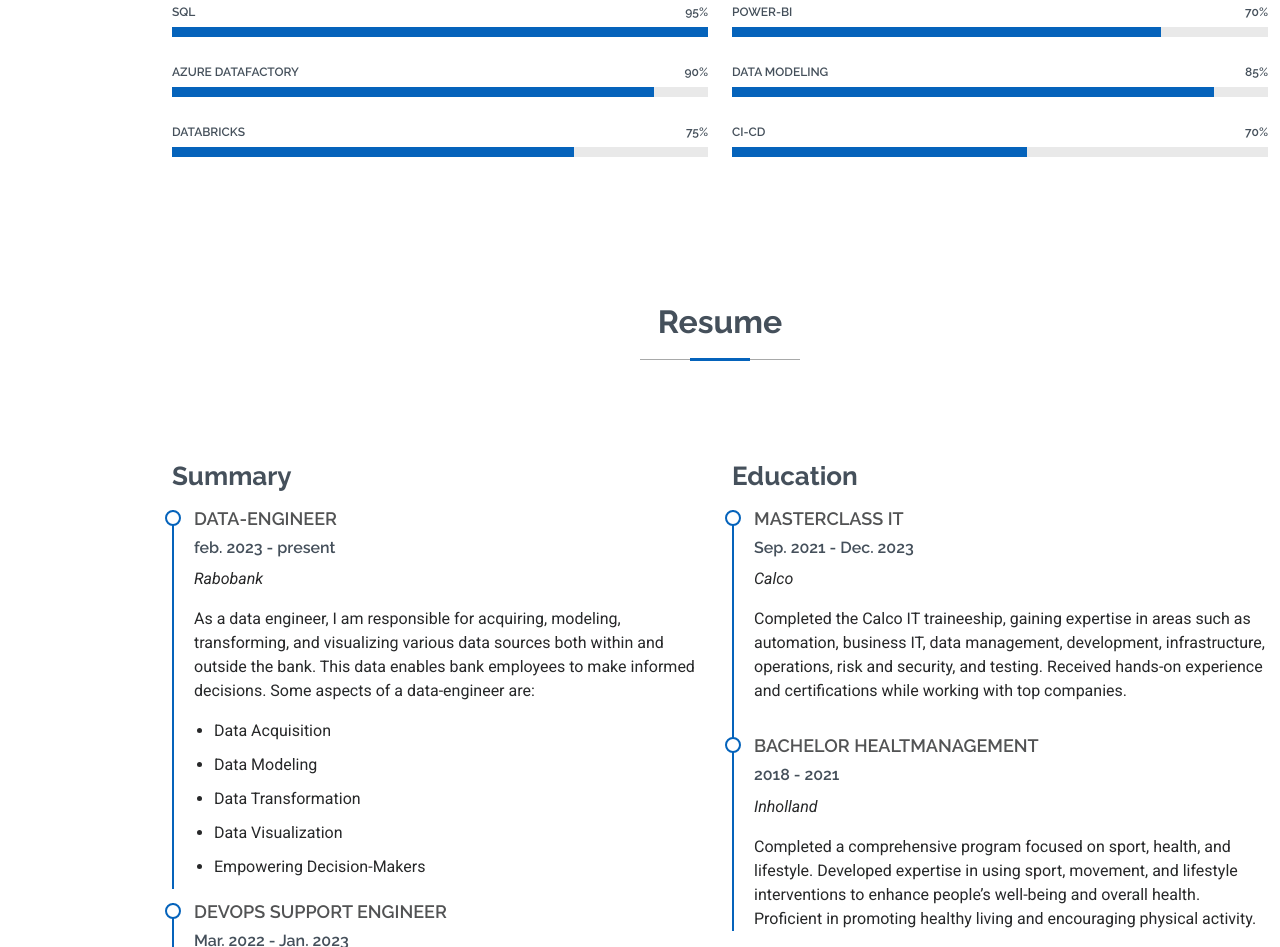
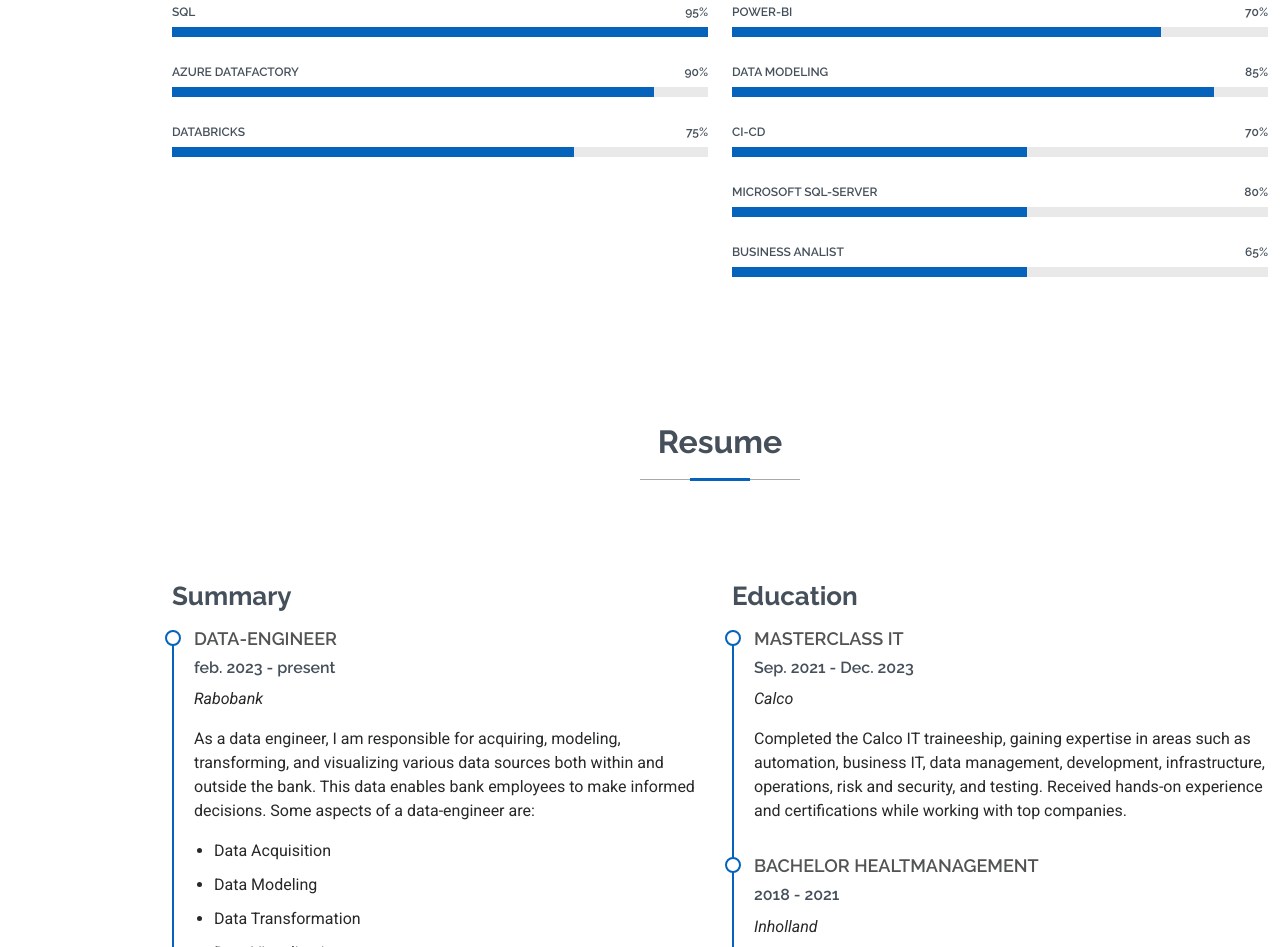
Before and after one commit to ErranB/ErranB, a plain HTML site: page index.html in a window 1280 px wide. Shown: the part 1755-2702 px from the top of the page. Drawn offline with Linux system fonts and the light colour scheme.

Commit message:
Update index.html

```diff
--- a/index.html
+++ b/index.html
@@ -174,6 +174,20 @@
 
                         <div class="progress">
                             <span class="skill"><span>CI-CD</span> <i class="val">70%</i></span>
+                            <div class="progress-bar-wrap">
+                                <div class="progress-bar" role="progressbar" aria-valuenow="55" aria-valuemin="0" aria-valuemax="100"></div>
+                            </div>
+                        </div><!-- End Skills Item -->
+
+                        <div class="progress">
+                            <span class="skill"><span>Microsoft SQL-Server</span> <i class="val">80%</i></span>
+                            <div class="progress-bar-wrap">
+                                <div class="progress-bar" role="progressbar" aria-valuenow="55" aria-valuemin="0" aria-valuemax="100"></div>
+                            </div>
+                        </div><!-- End Skills Item -->
+
+                        <div class="progress">
+                            <span class="skill"><span>Business analist</span> <i class="val">65%</i></span>
                             <div class="progress-bar-wrap">
                                 <div class="progress-bar" role="progressbar" aria-valuenow="55" aria-valuemin="0" aria-valuemax="100"></div>
                             </div>
```
